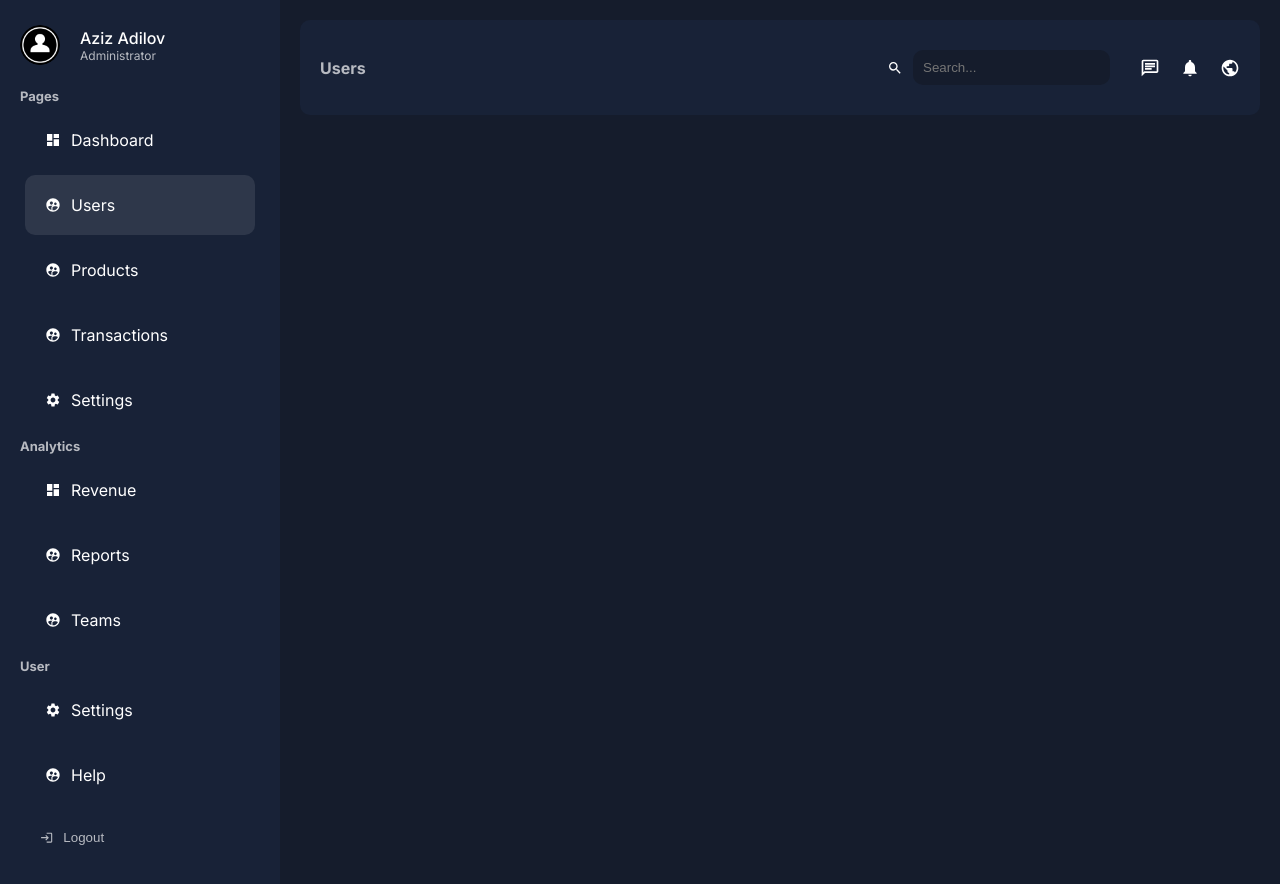
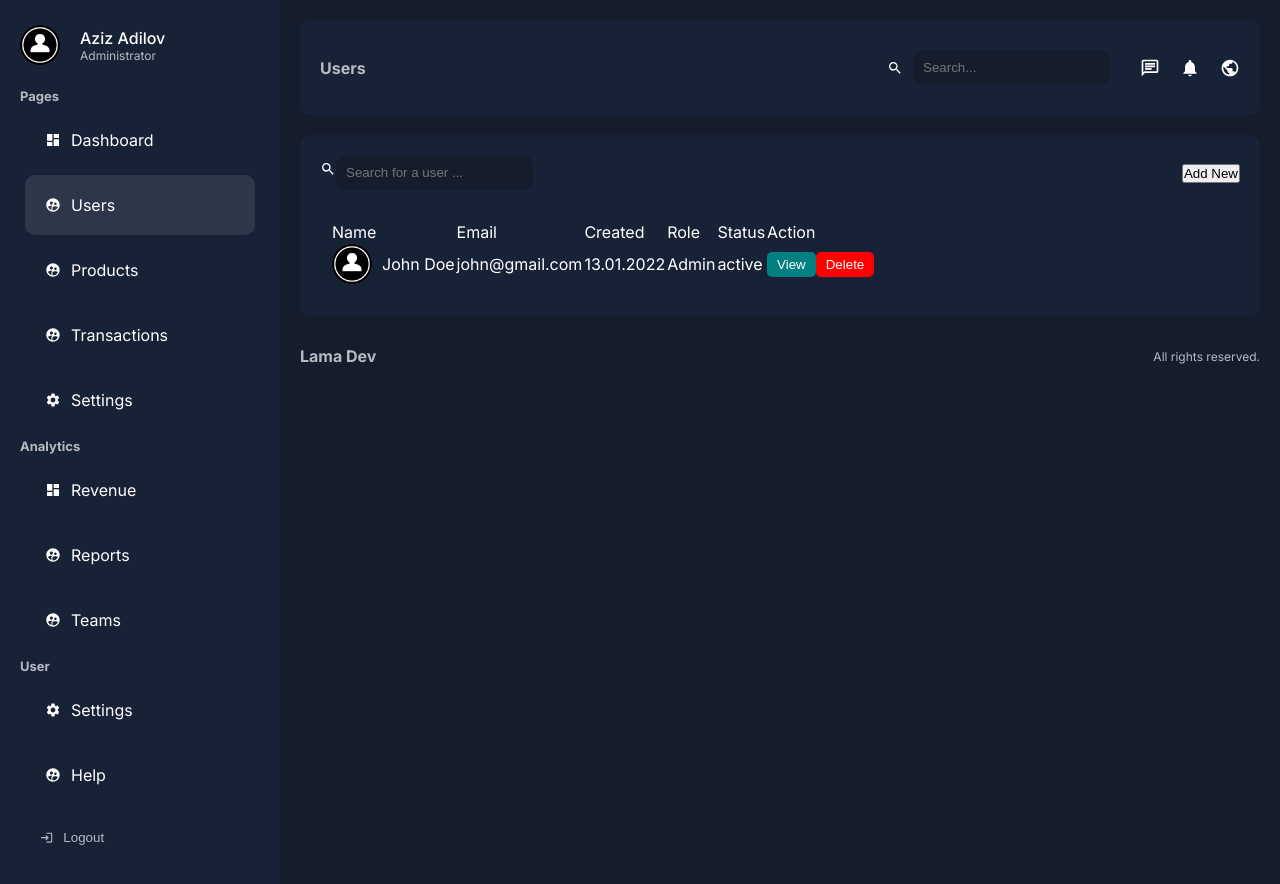
Before and after one commit to Steelgrou/next--first, a Next.js app: page /dashboard/users in a window 1280 px wide. Built offline with nearby package versions, Linux system fonts and the light colour scheme.

Commit message:
finish dashboard

```diff
--- a/app/dashboard/layout.jsx
+++ b/app/dashboard/layout.jsx
@@ -1,12 +1,16 @@
 import Navbar from "../ui/dashboard/navbar/navbar";
 import Sidebar from "../ui/dashboard/sidebar/sidebar";
 import styles from "../ui/dashboard/dashboard.module.css";
+import Footer from "../ui/dashboard/footer/footer";
 
 export default function Layout({ children }) {
     return (
         <div className={styles.container} style={{ display: "flex" }}>
-            <div className={styles.menu}><Sidebar/></div>
-            <div className={styles.content}> <Navbar />{children}</div>
+            <div className={styles.menu}><Sidebar /></div>
+            <div className={styles.content}> <Navbar />{children}
+                <Footer />
+            </div>
+
         </div>
     )
 }
--- a/app/dashboard/users/page.jsx
+++ b/app/dashboard/users/page.jsx
@@ -1,8 +1,55 @@
+import Pagination from "@/app/ui/dashboard/pagination/pagination";
+import Search from "@/app/ui/dashboard/search/search";
+import styles from "@/app/ui/dashboard/users/users.module.css";
+import Link from "next/link";
+
 export default function UsersPage() {
-    return (
-      <div>
+  return (
+    <div className={styles.container}>
+      <div className={styles.top}>
+        <Search placeholder="Search for a user ..." />
+        <Link href="/dashboard/users/add">
+          <button className={styles.addButton}>Add New</button>
+        </Link>
+      </div>
 
-
-      </div>
-    );
-  }
+      <table className={styles.table}>
+        <thead>
+          <tr>
+            <td>Name</td>
+            <td>Email</td>
+            <td>Created</td>
+            <td>Role</td>
+            <td>Status</td>
+            <td>Action</td>
+          </tr>
+        </thead>
+        <tbody>
+          <tr>
+            <td><div className={styles.user}>
+              <img src="/profil.png"
+                alt=""
+                width={40}
+                height={40}
+                className={styles.userImage}
+              />
+              John Doe
+            </div>
+            </td>
+            <td>john@gmail.com</td>
+            <td>13.01.2022</td>
+            <td>Admin</td>
+            <td>active</td>
+            <td>
+              <Link href="/">
+                <button className={`${styles.button} ${styles.view}`}>View</button>
+              </Link>
+              <button className={`${styles.button} ${styles.delete}`}>Delete</button>
+            </td>
+          </tr>
+        </tbody>
+      </table>
+      <Pagination/>
+    </div>
+  );
+}
--- /dev/null
+++ b/app/ui/dashboard/footer/footer.jsx
@@ -0,0 +1,10 @@
+import styles from "./footer.module.css"
+
+export default function Footer() {
+    return (
+        <div className={styles.container}>
+            <div className={styles.logo}>Lama Dev</div>
+            <div className={styles.text}>All rights reserved.</div>
+        </div>
+    )
+}
--- /dev/null
+++ b/app/ui/dashboard/footer/footer.module.css
@@ -0,0 +1,17 @@
+.container {
+    display: flex;
+    align-items: center;
+    justify-content: space-between;
+    color: var(--textSoft);
+    margin-top: 30px;
+}
+
+
+.logo {
+
+    font-weight: bold;
+}
+
+.text {
+    font-size: 12px;
+}
--- /dev/null
+++ b/app/ui/dashboard/pagination/pagination.jsx
@@ -0,0 +1,8 @@
+import styles from "./pagination.module.css"
+
+export default function Pagination() {
+  return (
+    <div className={styles.container}>
+    </div>
+  )
+}
--- /dev/null
+++ b/app/ui/dashboard/pagination/pagination.module.css
@@ -0,0 +1,3 @@
+.container {
+
+}
--- /dev/null
+++ b/app/ui/dashboard/products/products.module.css
@@ -0,0 +1,3 @@
+.container {
+
+}
--- /dev/null
+++ b/app/ui/dashboard/search/search.jsx
@@ -0,0 +1,11 @@
+import { MdSearch } from "react-icons/md"
+import styles from "./search.module.css"
+
+export default function Search({placeholder}) {
+  return (
+    <div clasName={styles.container}>
+    <MdSearch/>
+    <input type="text" placeholder={placeholder} className={styles.input} />
+    </div>
+  )
+}
--- /dev/null
+++ b/app/ui/dashboard/search/search.module.css
@@ -0,0 +1,35 @@
+.container {
+    display: flex;
+    align-items: center;
+    gap: 10px;
+    background-color: #2e374a;
+    padding: 10px;
+    border-radius: 10px;
+    width: max-content;
+
+}
+
+.input {
+    border: none;
+    background-color: transparent;
+    color: var(--text);
+    outline: none;
+}
+
+
+.search {
+    display: flex;
+    align-items: center;
+    gap: 10px;
+    border-color: #2e374a;
+    padding:10px;
+    border-radius: 10px;
+}
+
+.input {
+    padding: 10px;
+    border-radius: 10px;
+    background-color:var(--bg) ;
+    border: none;
+    color: var(--textSoft)
+}
--- /dev/null
+++ b/app/ui/dashboard/users/users.module.css
@@ -0,0 +1,54 @@
+.container {
+    background-color: var(--bgSoft);
+    padding: 20px;
+    margin-top: 20px;
+    border-radius: 10px;
+}
+
+.top {
+    display: flex;
+    align-items: center;
+    justify-content: space-between;
+    margin-bottom: 20px;
+}
+
+.addbutton {
+    padding: 10px;
+    background-color: #5d57c9;
+    color: var(--text);
+    border:none;
+    border-radius: 5px;
+    cursor: pointer;
+
+}
+
+.table {
+    padding: 10px;
+}
+.user{
+    display: flex;
+    align-items: center;
+    gap: 10px;
+}
+
+.userImage{
+    border-radius: 50%;
+    object-fit: cover;
+
+}
+
+.button {
+    padding: 5px 10px;
+    border-radius: 5px;
+    border: none;
+    color: var(--text);
+    cursor: pointer;
+
+}
+.view{
+    background-color: teal;
+
+}
+.delete{
+    background-color: red;
+}
```
